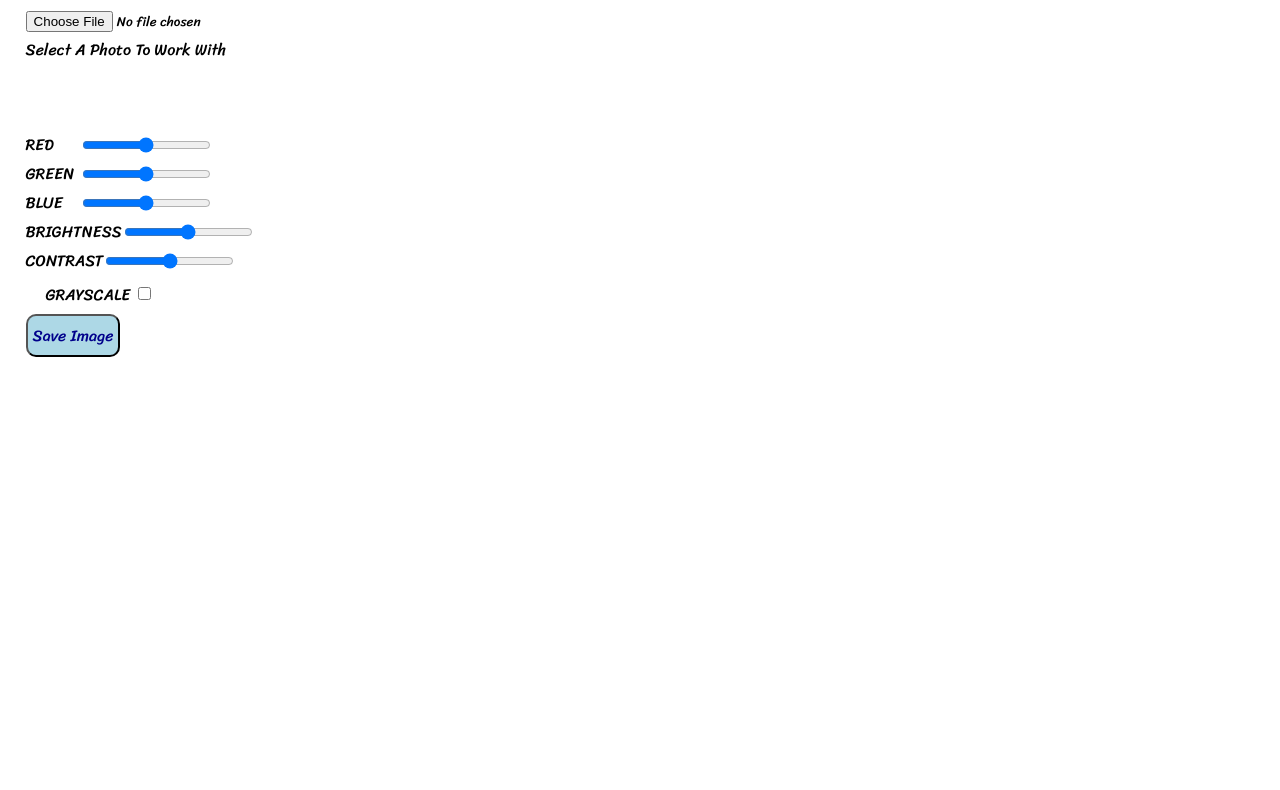
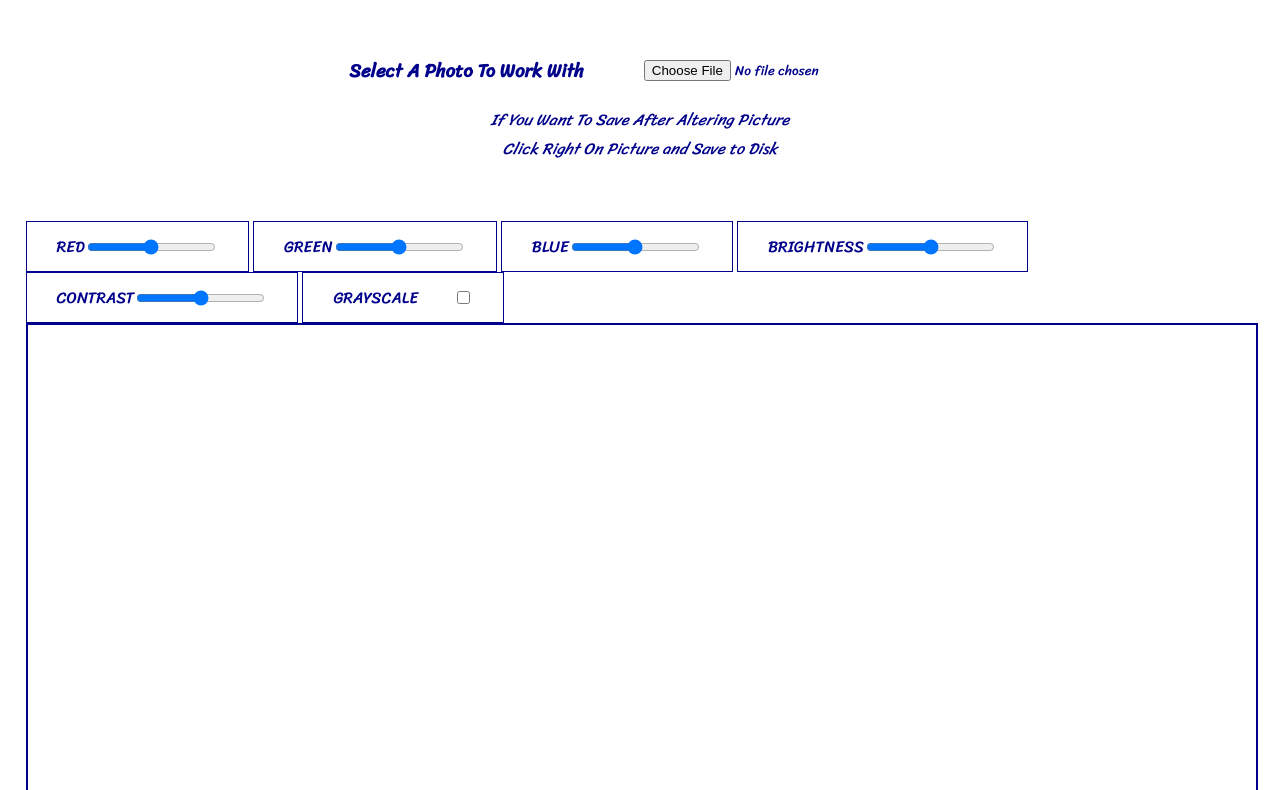
Before and after one commit to paulxl/imageFilter2, a website: page index.html in a window 1280 px wide. Shown: the part 94-884 px from the top of the page. Drawn offline with Linux system fonts and the light colour scheme.

Commit message:
changed general appearance, styled a little better

```diff
--- a/index.html
+++ b/index.html
@@ -14,10 +14,16 @@
 
 <body>
     <h1>Simple Photo Editor</h1>
-    <input type="file" accept='image/*' id='fileinput' />
     <br>
-    <a>Select A Photo To Work With</a><br><br>
-    <div id="inputsAndCanvas">
+    <hgroup id="hgroup1">
+
+        <h3 id="instructions">Select A Photo To Work With </h3>
+        <input type="file" accept='image/*' id='fileinput' />
+    </hgroup>
+    <a><em>If You Want To Save After Altering Picture</em><a>
+    <a><em>Click Right On Picture and Save to Disk</em></a>
+    <br><br>
+    <div id="inputs">
 
         <div id="slideBars">
             <form id="options">
@@ -41,26 +47,19 @@
                     <label for='contrast'>CONTRAST</label>
                     <input type="range" min='-255' max='255' value='0' id='contrast'>
                 </div>
-                <div class="checkbox">
-                    <label for='grayscale'>GRAYSCALE</label>
+                <div class="barsAndNames">
+                    <label for='grayscale' id='grayscaleLabel'>GRAYSCALE</label>
                     <input type='checkbox' id='grayscale' name="grayscale">
                 </div>
-                <div class="dropdown">
-                    <button class="dropBtn" type="button" data-toggle="dropdown" id="dropdownMenu">Save Image</button>
-                    <div class="dropdownContent">
-                        <a href="">NO</a>
-                        <a href="">YES</a>
-                    </div>
-
-                </div>
-                <br/>
             </form>
         </div>
-        <div id="photoSpot">
-            <canvas id='canvas' width="100%" height="auto"></canvas>
 
-        </div>
     </div>
+    <div>
+        <canvas id='canvas' width="100%" height="auto"></canvas>
+
+    </div>
+
     <script src="index.js"></script>
 </body>
 
--- a/index.js
+++ b/index.js
@@ -12,7 +12,7 @@ const blue = document.getElementById("blue");
 const brightness = document.getElementById("brightness");
 const grayscale = document.getElementById("grayscale");
 const contrast = document.getElementById("contrast");
-const saveMenu = document.getElementById("dropdownMenu");
+
 const R_OFFSET = 0;
 const G_OFFSET = 1;
 const B_OFFSET = 2;
@@ -33,22 +33,7 @@ function clamp(value) {
     return Math.max(0, Math.min(Math.floor(value), 255));
 }
 
-/*function runPipeline() {
-    // Get each input value
 
-    for (let i = 0; i < srcImage.height; i++) {
-        for (let j = 0; j < srcImage.width; j++) {
-            // apply grayscale to pixel (j,i) if checked
-            // apply brightness to pixel (j,i) according to selected value
-            // apply contrast to pixel (j,i) according to selected value
-            // apply red to pixel (j,i) according to selected value
-            // apply green to pixel (j, i) according to selected value
-            // apply blue to pixel (j, i) according to selected value
-        }
-    }
-    // draw updated image
-}
-*/
 function addBlue(x, y, value) {
     const index = getIndex(x, y) + B_OFFSET;
     const currentValue = currentPixels[index];
@@ -159,9 +144,9 @@ srcImage.onload = function() {
     imgData = ctx.getImageData(0, 0, srcImage.width, srcImage.height);
     originalPixels = imgData.data.slice();
 };
-// red.onchange = runPipeline;
-// green.onchange = runPipeline;
-// blue.onchange = runPipeline;
-// brightness.onchange = runPipeline;
-// grayscale.onchange = runPipeline;
-// contrast.onchange = runPipeline;
+red.onchange = runPipeline;
+green.onchange = runPipeline;
+blue.onchange = runPipeline;
+brightness.onchange = runPipeline;
+grayscale.onchange = runPipeline;
+contrast.onchange = runPipeline;
--- a/style.css
+++ b/style.css
@@ -1,103 +1,50 @@
 * {
     font-family: 'Sriracha', cursive;
+    color: darkblue;
 }
 
 body {
     margin-left: 2%;
+    margin-right: 2%;
 }
 
-.dropBtn {
-    background-color: lightblue;
-    color: darkblue;
-    padding: 5px;
-    font-size: 16px;
-    border-radius: 10px;
-}
-
-.dropdown {
-    position: relative;
-    display: inline;
-}
-
-.dropdownContent {
-    display: none;
-    position: absolute;
-    background-color: lightgray;
-}
-
-.dropdownContent a {
-    color: darkblue;
-    padding: 12px 16px;
-    text-decoration: none;
-    display: block;
+#slideBars {
+    display: flex;
+    flex-direction: row;
+    align-items: center;
     justify-content: center;
 }
 
-.dropdownContent a:hover {
-    background-color: lightgray;
+.barsAndNames {
+    border: 0.5px solid darkblue;
+    display: inline-flex;
+    align-items: center;
+    padding: 10px 30px 10px 30px;
+    justify-content: space-evenly;
 }
 
-.dropdown:hover .dropdownContent {
-    display: block;
+#grayscaleLabel {
+    padding-right: 35px;
 }
 
-.dropdown:hover .dropBtn {
-    background-color: lightblue;
+#instructions {
+    padding-right: 60px;
 }
 
-#slideBars {
-    padding-top: 3%;
+#hgroup1,
+h1,
+a {
     display: flex;
-    flex-direction: column;
-    align-items: left;
     justify-content: center;
-    width: 15%;
-    /* font-size: auto; */
+    align-items: center;
 }
 
-.barsAndNames {
-    display: flex;
-    align-items: center;
-    flex-direction: row;
-    justify-content: space-between;
-}
-
-.checkbox {
-    padding: 5px 20px;
-}
-
-
-/* #photoSpot {
-    justify-content: right;
-    border: 3px solid black;
-    padding-left: 3rem;
-    padding-bottom: 3rem;
-} */
-
 canvas {
-    padding: 0px 20px 0px 80px;
+    border: 2px solid darkblue;
     position: absolute;
     justify-content: center;
-    /* justify-content: right; */
     max-width: auto;
     display: flex;
     flex-direction: column;
-    width: 70%;
-    /* max-height: 100%; */
-    /* padding-left: 3rem;
-    padding-bottom: 3rem; */
-    /* display: block; */
-    /* height: 100%; */
-    /* object-fit: scale-down; */
+    width: 96%;
 }
-
-#inputsAndCanvas {
-    /* height: 80%; */
-    display: flex;
-    flex-direction: row;
-    justify-content: left;
-    /* flex-wrap: nowrap; */
-    /* align-items: flex-start; */
-    /* align-content: center; */
-    /* justify-content: space-between; */
-}
```
Also changed, not shown: README.md.
